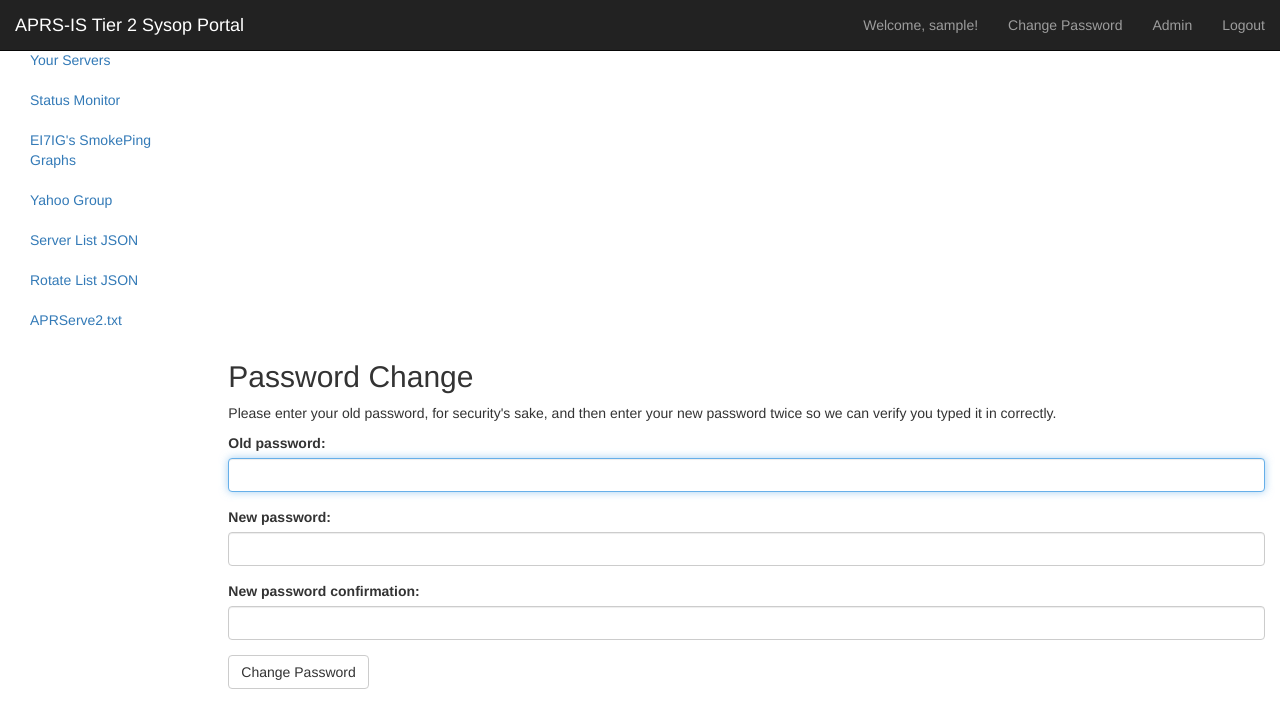
After one commit to phipac/aprs2netportal, a Django app: a page that uses templates/base.html in a window 1280 px wide. The commit adds this page. Shown: the top 728 px of the page. Run offline with Django 3.2, Linux system fonts and the light colour scheme; the visitor is signed in with stand-in values (Sample User, id 1); parts of the project's set-up code (start-up, migrations or seed data) failed here and were passed over; some libraries are stand-ins or nearby versions.

Commit message:
Add password change templates.

```diff
--- a/aprs2netportal/urls.py
+++ b/aprs2netportal/urls.py
@@ -10,6 +10,10 @@ urlpatterns = patterns('',
     url(r'^login/$', 'django.contrib.auth.views.login'),
     url(r'^accounts/login/$', 'django.contrib.auth.views.login'),
     url(r'^accounts/logout/$', 'django.contrib.auth.views.logout_then_login'),
+    url(r'^accounts/password/change/$',
+        'django.contrib.auth.views.password_change'),
+    url(r'^accounts/password/change/done/$',
+        'django.contrib.auth.views.password_change_done'),
     url(r'^accounts/password/reset/$',
         'django.contrib.auth.views.password_reset'),
     url(r'^accounts/password/reset/done/$',
--- a/templates/base.html
+++ b/templates/base.html
@@ -35,6 +35,7 @@
           <ul class="nav navbar-nav navbar-right">
 {% if request.user.is_authenticated %}
             <li><a href="#">Welcome, {{ request.user }}!</a></li>
+            <li><a href="{% url 'django.contrib.auth.views.password_change' %}">Change Password</a></li>
             {% if request.user.is_staff %}
             <li><a href="/admin/">Admin</a></li>
             {% endif %}
--- /dev/null
+++ b/templates/registration/password_change_form.html
@@ -0,0 +1,38 @@
+{% extends "base.html" %}
+
+{% block title %}Change Password{% endblock %}
+
+{% load addcss from addcss %}
+{% block content %}
+    <form role="form" method="post" action="">
+    <h2 class="sub-header">Password Change</h2>
+    <p>Please enter your old password, for security's sake, and then enter your
+    new password twice so we can verify you typed it in correctly.</p>
+    {% csrf_token %}
+      <div class="form-group">
+        {{ form.old_password.label_tag }}
+        {{ form.old_password|addcss:"form-control" }}
+        <p class="help-inline"><small>
+            <span class="text-danger">{% for error in form.old_password.errors %}{{ error }}{% endfor %}</span>
+            {{ form.old_password.help_text }}
+        </small></p>
+      </div>
+      <div class="form-group">
+        {{ form.new_password1.label_tag }}
+        {{ form.new_password1|addcss:"form-control" }}
+        <p class="help-inline"><small>
+            <span class="text-danger">{% for error in form.new_password1.errors %}{{ error }}{% endfor %}</span>
+            {{ form.new_password1.help_text }}
+        </small></p>
+      </div>
+      <div class="form-group">
+        {{ form.new_password2.label_tag }}
+        {{ form.new_password2|addcss:"form-control" }}
+        <p class="help-inline"><small>
+            <span class="text-danger">{% for error in form.new_password2.errors %}{{ error }}{% endfor %}</span>
+            {{ form.new_password2.help_text }}
+        </small></p>
+      </div>
+      <button type="submit" class="btn btn-default">Change Password</button>
+    </form>
+{% endblock %}
```
Also changed, not shown: templates/registration/password_change_done.html (added, +8 -0 lines).
